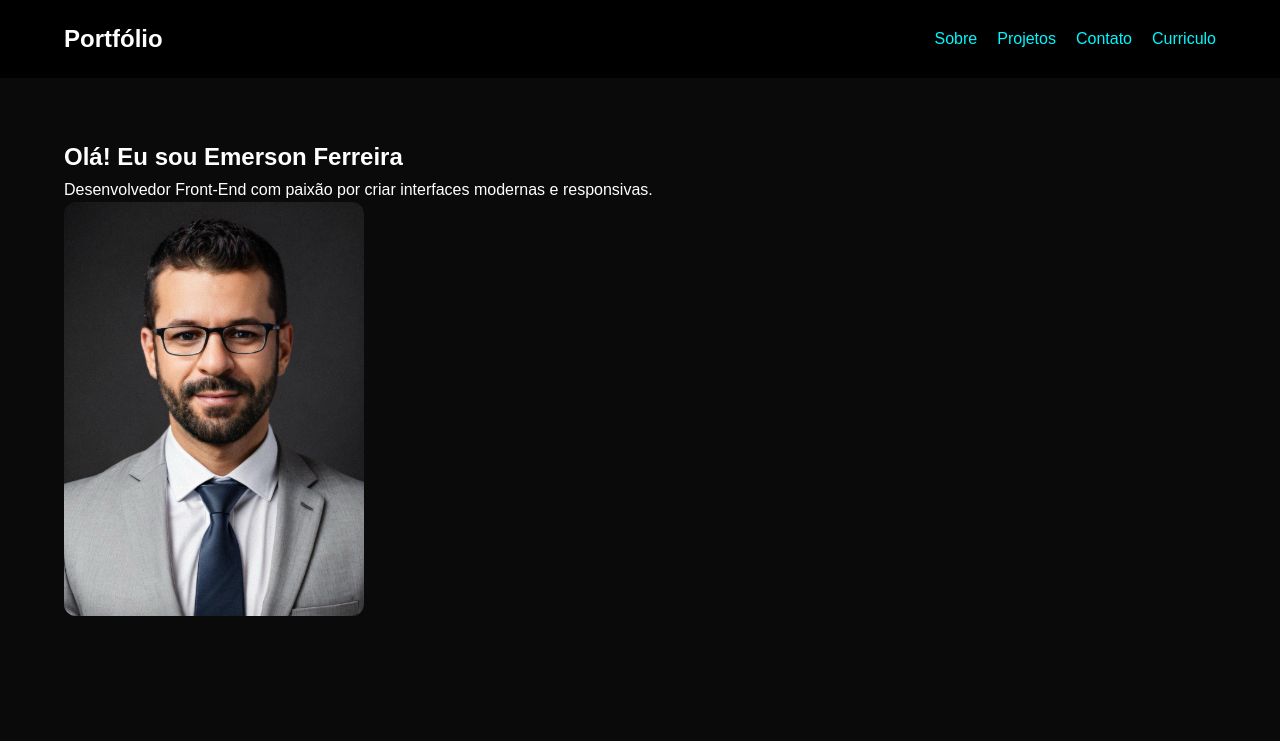
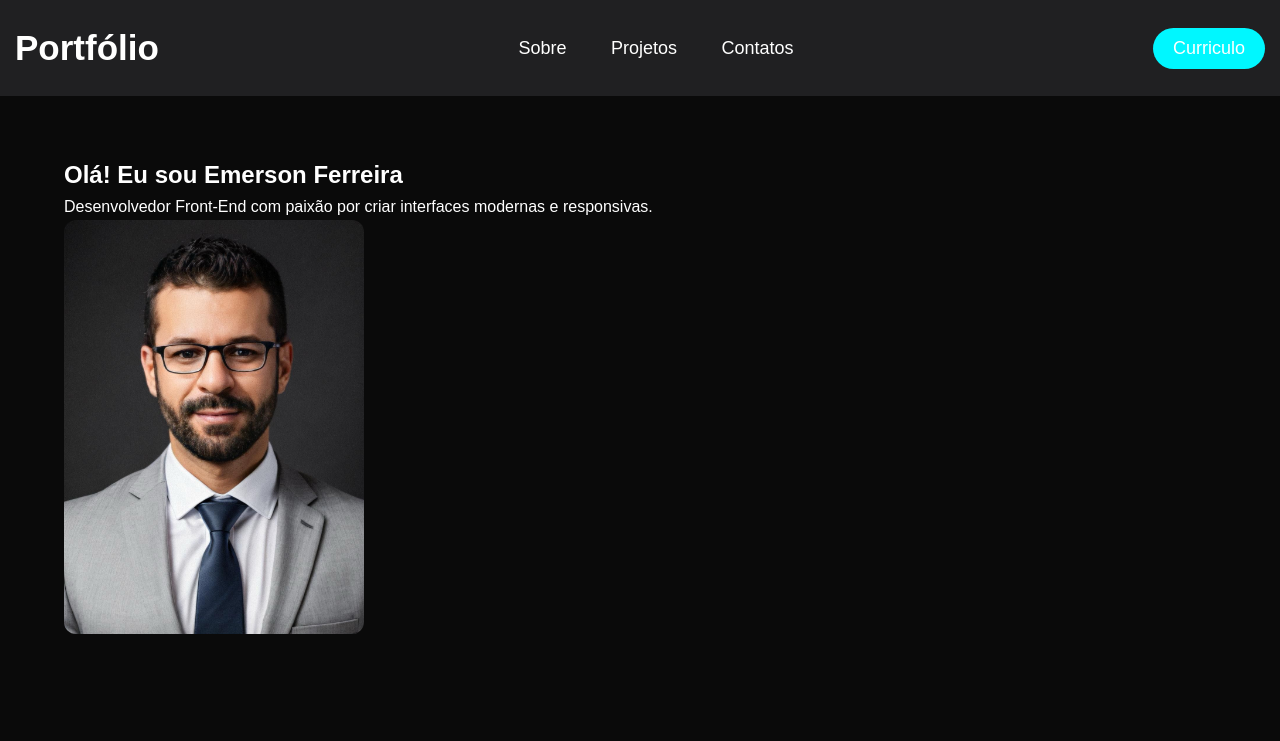
Before and after one commit to Emersonfbezerra/emersonfbezerraa, a plain HTML site: page index.html in a window 1280 px wide. Shown: the top 741 px of the page. Drawn offline with nearby package versions, Linux system fonts and the light colour scheme.

Commit message:
atualizacao navbar

```diff
--- a/index.html
+++ b/index.html
@@ -8,16 +8,17 @@
   <link href="https://unpkg.com/boxicons@2.1.4/css/boxicons.min.css" rel="stylesheet" />
 </head>
 <body>
-  <header class="header">
-    <div class="container">
-      <h1 class="logo">Portfólio</h1>
-      <nav class="nav">
-        <a href="#sobre">Sobre</a>
-        <a href="#projetos">Projetos</a>
-        <a href="#contato">Contato</a>
-        <a href="doc/Curriculo_Emerson.pdf">Curriculo</a>
-      </nav>
-    </div>
+
+  <header>
+    <span class="logotipo">Portfólio</span>
+    <nav>
+      <ul class="nav-links">
+        <li><a href="#">Sobre</a></li>
+        <li><a href="#">Projetos</a></li>
+        <li><a href="#">Contatos</a></li>
+      </ul>
+    </nav>
+    <a href="#"><button>Curriculo</button></a>
   </header>
 
   <section class="hero" id="home">
--- a/style.css
+++ b/style.css
@@ -22,30 +22,57 @@
     margin: 0 auto;
   }
 
-  /* HEADER */
-  .header {
-    background: #000;
-    padding: 20px 0;
-    position: sticky;
-    top: 0;
-    z-index: 999;
+
+  header {
+    display: flex;
+    justify-content: space-between;
+    align-items: center;
+    padding: 20px 15px;
+    background-color: #202022;
   }
 
-  .logo {
-    font-size: 24px;
+  li, a, button{
+    font-size: 18px;
+    color: white;
+    text-decoration: none;
+  }
+  .logotipo{
+    color: #fff;
+    font-size: 35px;
     font-weight: bold;
   }
 
-  .nav {
-    display: flex;
-    gap: 20px;
+  .nav-links {
+    list-style: none;
   }
 
-  .header .container {
-    display: flex;
-    justify-content: space-between;
-    align-items: center;
+  .nav-links li {
+    display: inline-block;
+    padding: 0px 20px;
   }
+
+  .nav-links li a:hover {
+    color: #00f7ff;
+  }
+
+  button {
+    padding: 10px 20px;
+    background-color: #00f7ff;
+    border: none;
+    border-radius: 60px;
+    cursor: pointer;
+  }
+
+  button:hover {
+    background-color: #39619c;
+  }
+
+  @media (max-width: 800px) {
+    li, a, button {
+      font-size: 12px;
+    }
+  }
+
 
   /* HERO */
   .hero {
```
Also changed, not shown: 2 other files.
